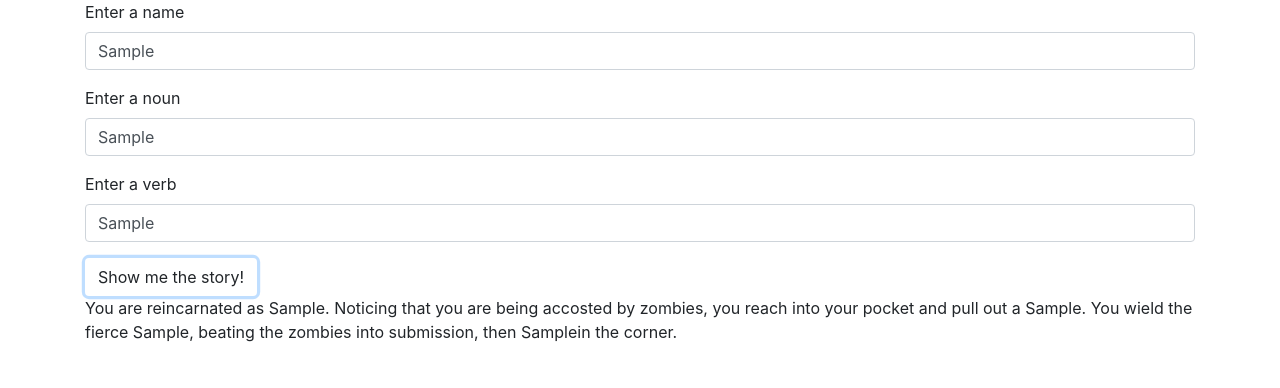
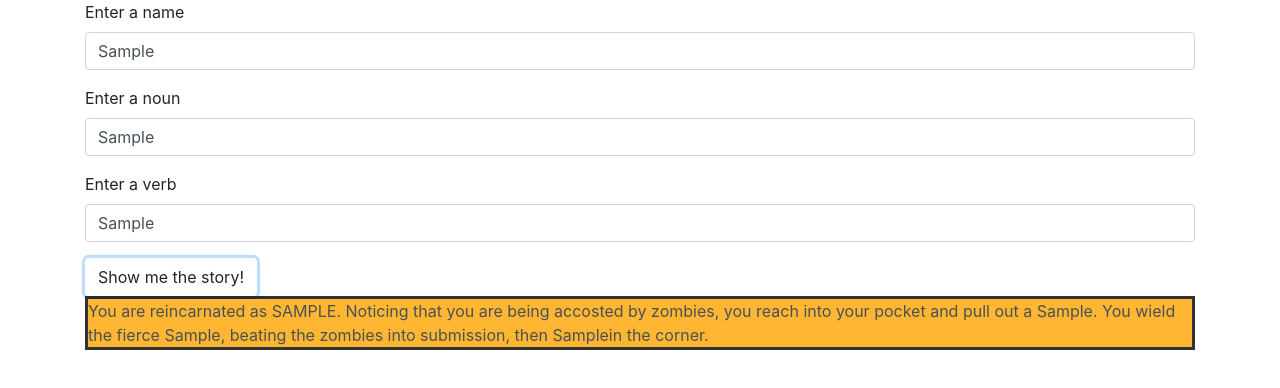
Before and after one commit to Triknives/Zombiemadlib, a plain HTML site: page index.html in a window 1280 px wide. Both pictures are taken after typing "Sample", "Sample", "Sample" into the empty fields and a click on the button "Show me the story!". Drawn offline with Linux system fonts and the light colour scheme.

Commit message:
show proper uppercasing to user input

```diff
--- a/css/styles.css
+++ b/css/styles.css
@@ -1,3 +1,6 @@
 #story{
   display: none;
+  border: 3px solid black;
+  background-color: orange;
+  opacity: .8;
 }
--- a/js/scripts.js
+++ b/js/scripts.js
@@ -4,11 +4,13 @@ $(document).ready(function() {
     var noun1 = $("input#noun1").val();
     var verb1 = $("input#verb1").val();
 
+    name1 = name1.toUpperCase();
     $(".name1").text(name1);
     $(".noun1").text(noun1);
     $(".verb1").text(verb1);
 
-    $("#story").show();
+
+    $("#story").toggle();
 
     event.preventDefault();
 
```
Also changed, not shown: index.html (line endings or trailing spaces).
